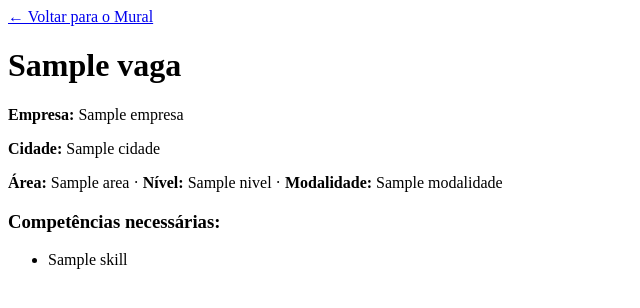
After one commit to SicaWay/develas, a Django app: template vagas/templates/detalhes.html in a window 1280 px wide. The commit adds this page. Shown: the top 308 px of the page, without its empty margins (0-640 px from the left). Run offline with Django 4.2, Linux system fonts and the light colour scheme; the template is opened without the code that fills it: most values are stand-ins (such as "Sample title", 1, 10 or a date in 2020).

Commit message:
Aula 4: pagina de detalhes e rotas com parametros

```diff
--- a/develas/urls.py
+++ b/develas/urls.py
@@ -23,4 +23,5 @@ urlpatterns = [
     path("admin/", admin.site.urls),
     path("", views.home, name="home"),
     path("vagas/", views.mural, name="mural"),
+    path("vagas/<int:vaga_id>/", views.detalhe_vaga, name="detalhe_vaga"),
 ]
--- /dev/null
+++ b/vagas/templates/detalhes.html
@@ -0,0 +1,27 @@
+<!DOCTYPE html>
+<html lang="pt-br">
+<head>
+    <meta charset="utf-8">
+    <title>{{ vaga.titulo }} | Detalhes da Vaga</title>
+</head>
+<body>
+    <a href="{% url 'mural' %}">← Voltar para o Mural</a>
+
+    {% if vaga %}
+        <h1>{{ vaga.titulo }}</h1>
+        <p><strong>Empresa:</strong> {{ vaga.empresa }}</p>
+        <p><strong>Cidade:</strong> {{ vaga.cidade }}</p>
+        <p><strong>Área:</strong> {{ vaga.area }} · <strong>Nível:</strong> {{ vaga.nivel }} · <strong>Modalidade:</strong> {{ vaga.modalidade }}</p>
+
+        <h3>Competências necessárias:</h3>
+        <ul>
+            {% for skill in vaga.skills %}
+                <li>{{ skill }}</li>
+            {% endfor %}
+        </ul>
+    {% else %}
+        <h2>Ops! Vaga não encontrada.</h2>
+        <p>A vaga que procura não existe ou foi removida.</p>
+    {% endif %}
+</body>
+</html>
--- a/vagas/templates/vagas/mural.html
+++ b/vagas/templates/vagas/mural.html
@@ -12,7 +12,7 @@
 
     <!-- O ciclo for do Django que percorre todas as vagas vindas do Python -->
     {% for vaga in vagas %}
-        <h2>{{ vaga.titulo }}</h2>
+        <h2><a href="{% url 'detalhe_vaga' vaga.id %}">{{ vaga.titulo }}</a></h2>
         <p>{{ vaga.empresa }} · {{ vaga.cidade }}</p>
         <p>{{ vaga.area }} · {{ vaga.nivel }} · {{ vaga.modalidade }}</p>
 
```
Also changed, not shown: vagas/views.py (+13 -0 lines).
